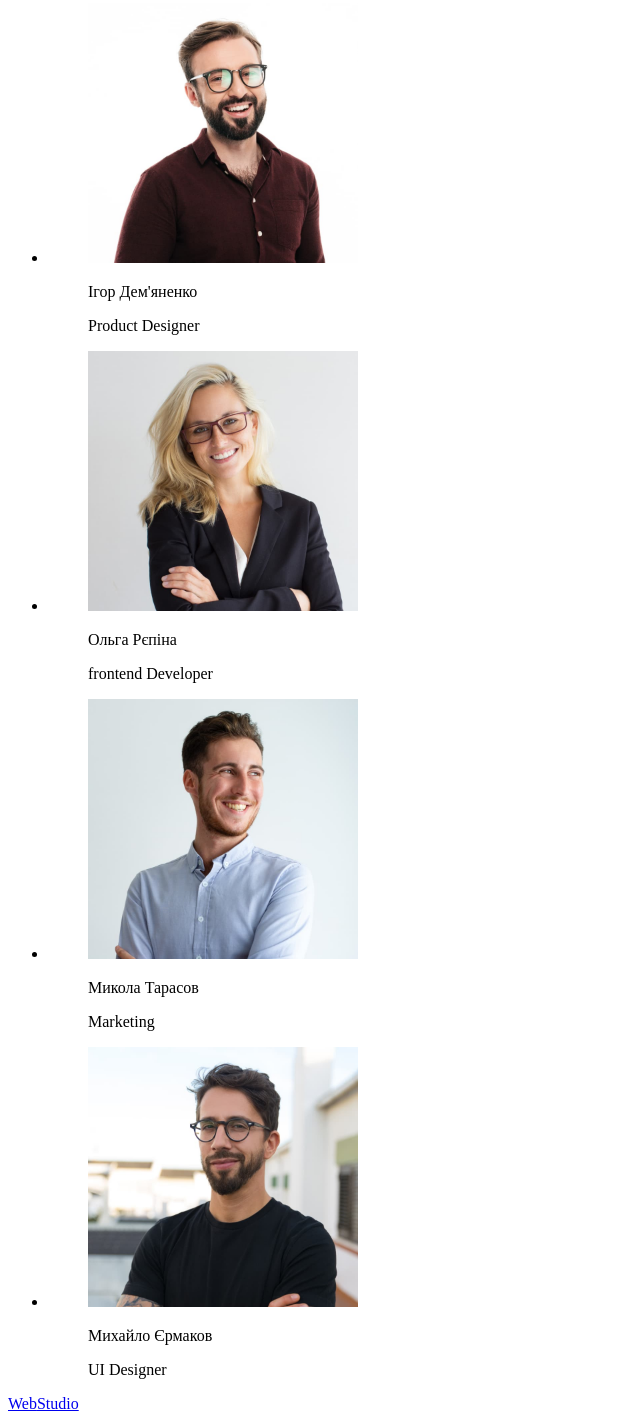
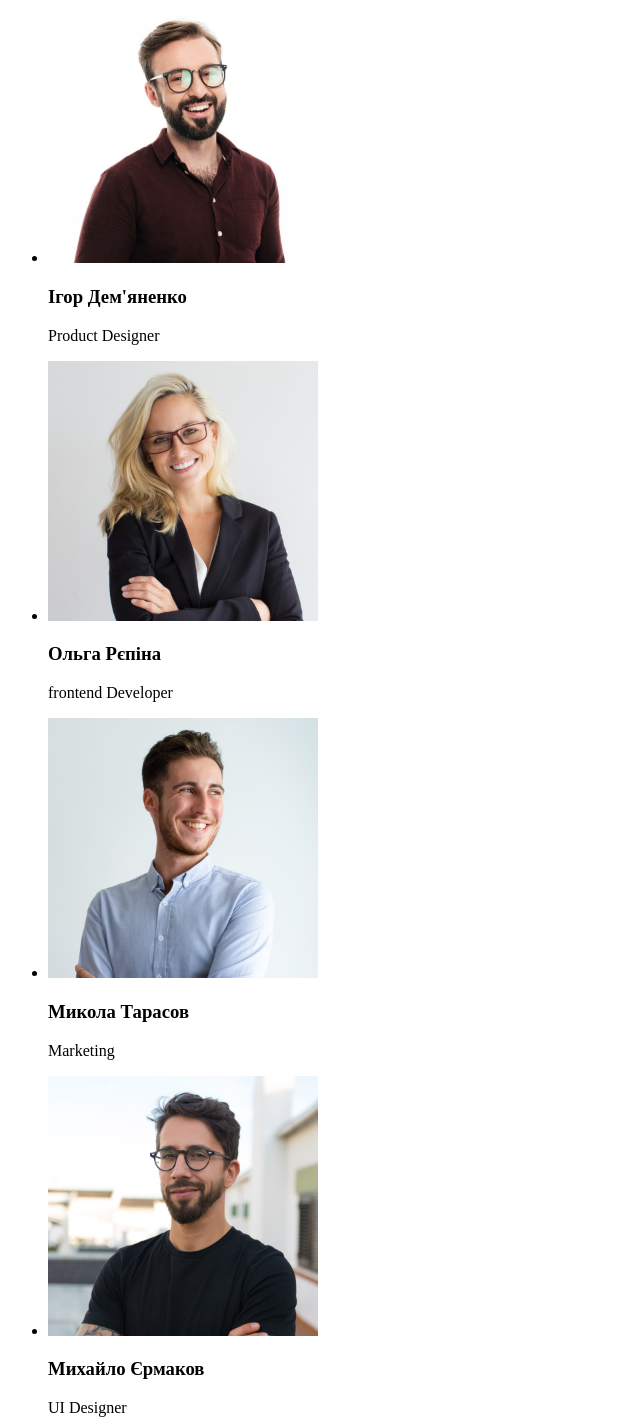
Before and after one commit to Vasiliev781410/goit-markup-hw-01, a plain HTML site: page index.html in a window 1280 px wide. Shown: the part 1600-3026 px from the top of the page, without its empty margins (0-640 px from the left). Drawn offline with Linux system fonts and the light colour scheme.

Commit message:
Update index.html

```diff
--- a/index.html
+++ b/index.html
@@ -82,48 +82,30 @@
             </h2>
             <ul>
                 <li>
-                    <figure>
                     <img src="images/product_designer.jpg" alt="продакт дизайнер" width="270">
-                        <figcaption>
-                            <p>Ігор Дем'яненко</p>
+                    <h3>Ігор Дем'яненко</h3>
                     <p lang="en">Product Designer</p>
-                        </figcaption>
-                    </figure>
                 </li>
                 <li>
-                    <figure>
                     <img src="images/frontend_developer.jpg" alt="фронтенд-розробник" width="270">
-                        <figcaption>
-                            <p>Ольга Рєпіна</p>
+                    <h3>Ольга Рєпіна</h3>
                     <p lang="en">frontend Developer</p>
-                        </figcaption>
-                    </figure>
                 </li>
                 <li>
-                    <figure>
                     <img src="images/marketing.jpg" alt="маркетолог" width="270">
-                        <figcaption>
-                            <p>Микола Тарасов</p>
+                    <h3>Микола Тарасов</h3>
                     <p lang="en">Marketing</p>
-                        </figcaption>
-                    </figure>
                 </li>
                 <li>
-                    <figure>
                     <img src="images/UI_Designer.jpg" alt="дизайнер інтерфейсу користувачів" width="270">
-                        <figcaption>
-                            <p>Михайло Єрмаков</p>
+                    <h3>Михайло Єрмаков</h3>
                     <p lang="en">UI Designer</p>
-                        </figcaption>
-                    </figure>
                 </li>
             </ul>
         </section>
     </main>
     <footer>
-        <p>
         <a href="/"> <span>Web</span>Studio </a>
-        </p>
         <address>
             <ul>
                 <li>  <a href="https://www.google.com.ua/maps/place/%D0%B1%D1%83%D0%BB.+%D0%9B%D0%B5%D1%81%D0%B8+%D0%A3%D0%BA%D1%80%D0%B0%D0%B8%D0%BD%D0%BA%D0%B8,+26,+%D0%9A%D0%B8%D0%B5%D0%B2,+02000/@50.4265841,30.5361971,17z/data=!3m1!4b1!4m5!3m4!1s0x40d4cf0e033ecbe9:0x57a4dffefec77da0!8m2!3d50.4265807!4d30.5383858?hl=ru" target="_blank"  rel="noopener noreferrer" >м. Київ, пр-т Лесі Українки, 26</a> </li>
```
Lines whose indentation alone changed are shown as unchanged.
